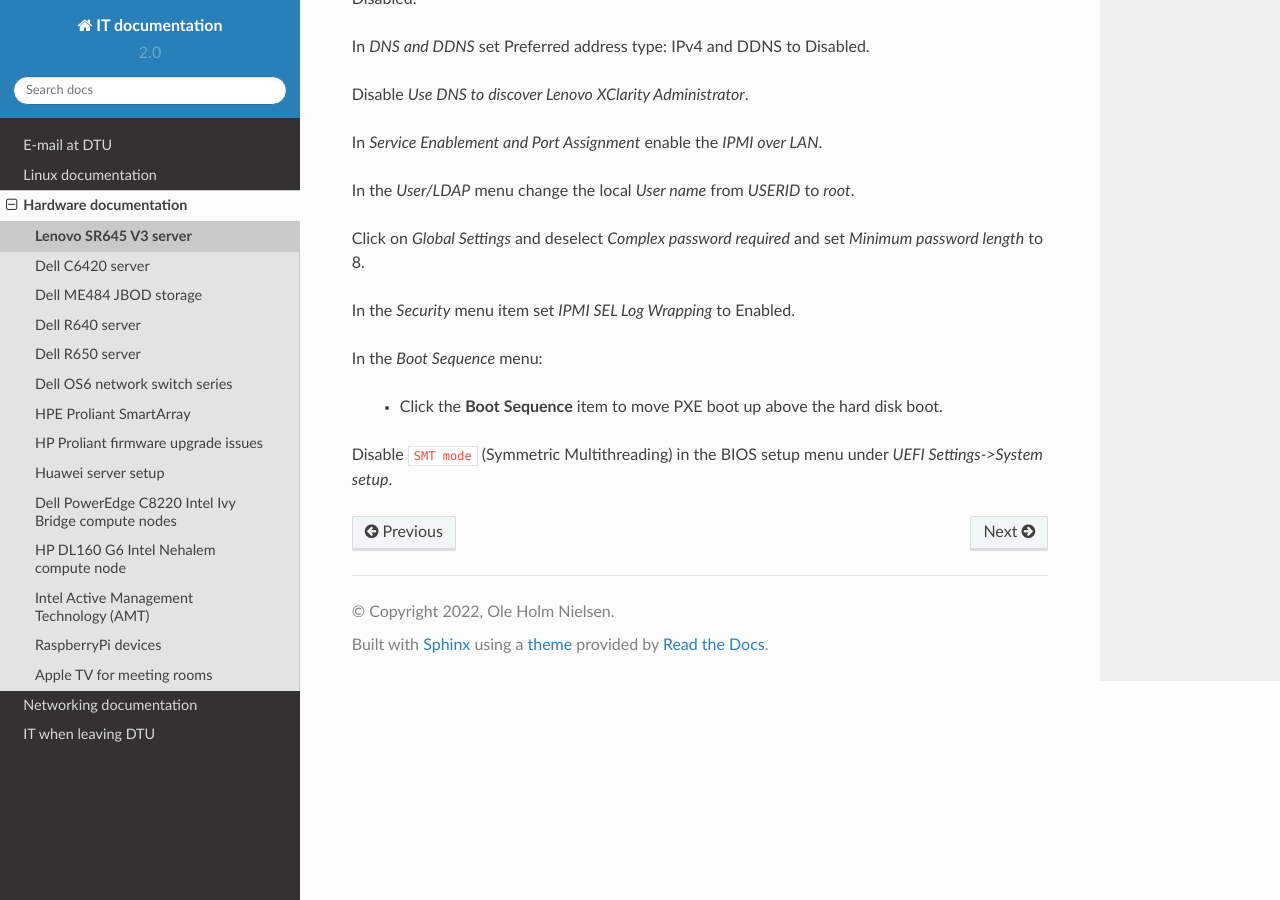
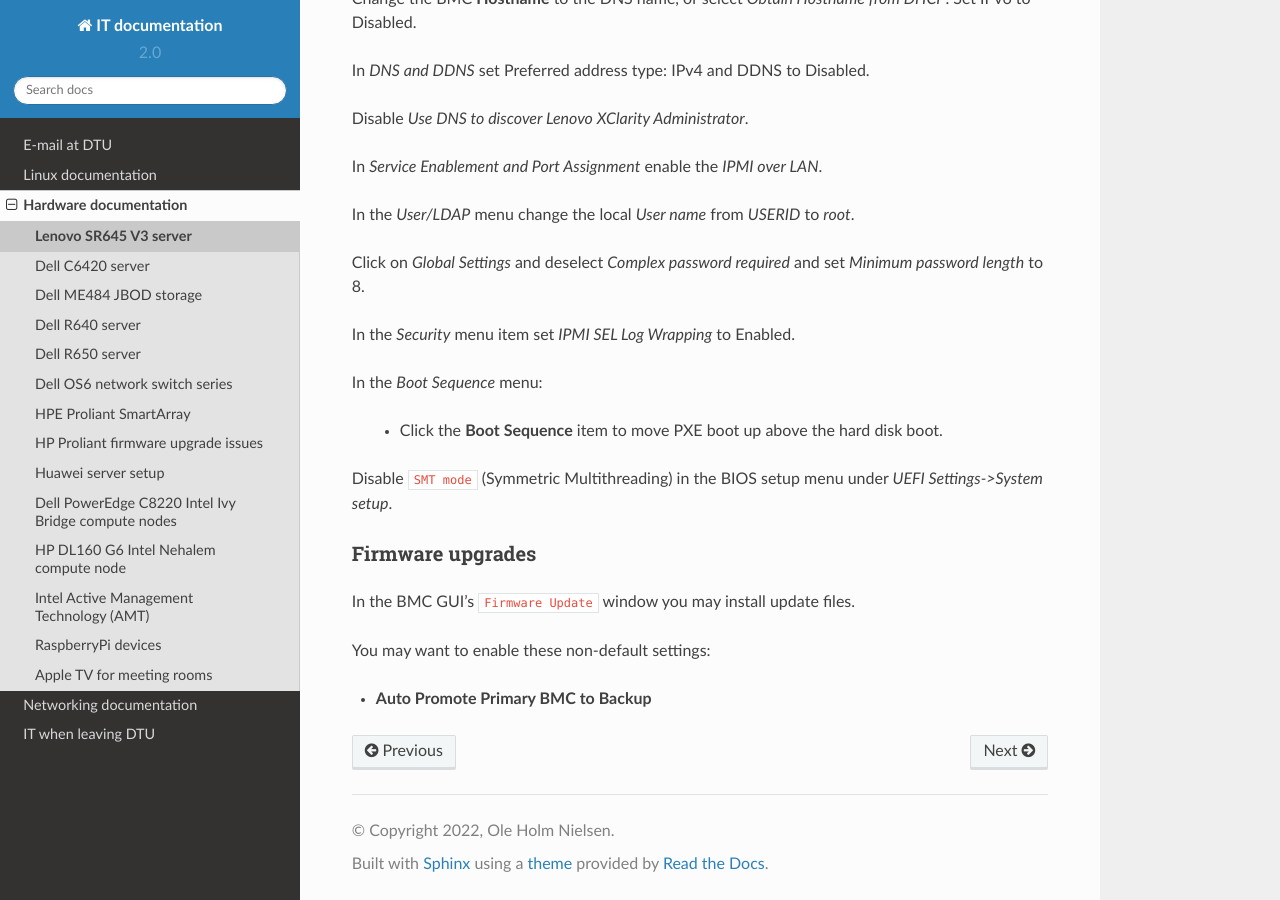
Before and after one commit to OleHolmNielsen/ITwiki, a Sphinx documentation site: the page built from docs/Lenovo_SR645_V3.rst, in a window 1280 px wide and 900 px high, scrolled down 1671 px. Built offline with Sphinx 7.4.7 and the Read the Docs theme 2.0.0, drawn with Linux system fonts in a browser that asks for light colours.

Commit message:
Firmware update section

```diff
--- a/docs/Lenovo_SR645_V3.rst
+++ b/docs/Lenovo_SR645_V3.rst
@@ -85,3 +85,12 @@ In the *Boot Sequence* menu:
   * Click the **Boot Sequence** item to move PXE boot up above the hard disk boot.
 
 Disable ``SMT mode`` (Symmetric Multithreading) in the BIOS setup menu under *UEFI Settings->System setup*.
+
+Firmware upgrades
+----------------------
+
+In the BMC GUI's ``Firmware Update`` window you may install update files.
+
+You may want to enable these non-default settings:
+
+* **Auto Promote Primary BMC to Backup**
```
